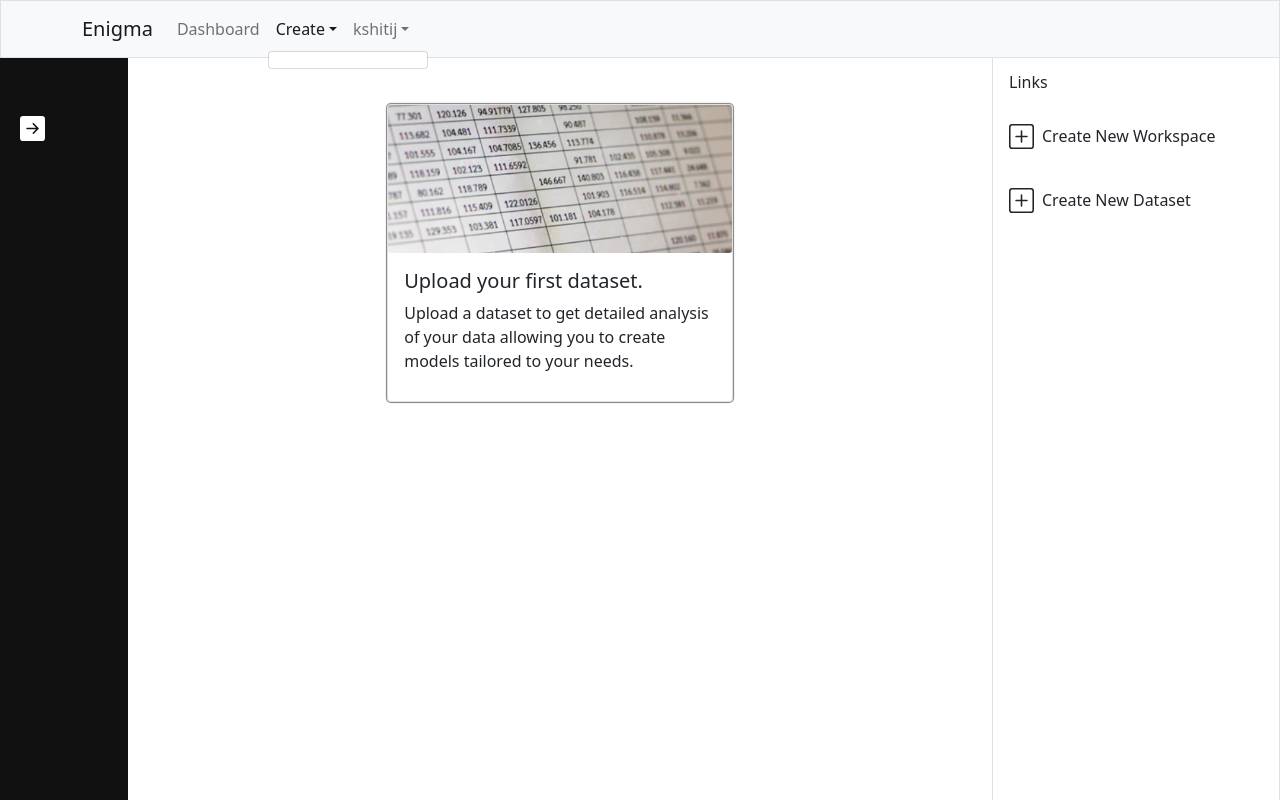
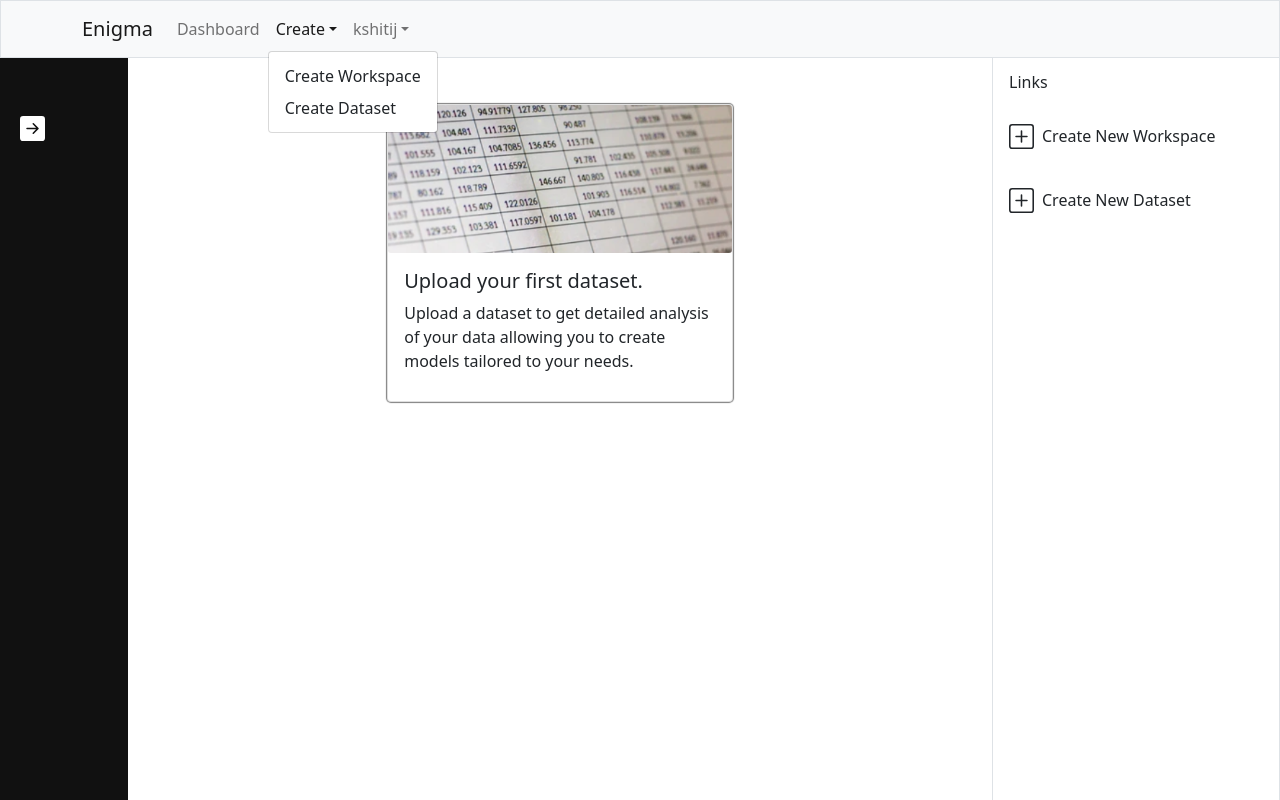
Before and after one commit to kshitijgundale/enigma, a React (Create React App) app: page /dashboard in a window 1280 px wide. Both pictures are taken after a click on the button "Create". Built offline with nearby package versions, Linux system fonts and the light colour scheme.

Commit message:
created global modals

```diff
--- a/src/App.js
+++ b/src/App.js
@@ -3,6 +3,7 @@ import 'bootstrap/dist/css/bootstrap.min.css';
 import Title from "./components/title";
 import Dashboard from './components/dashboard/dashboard';
 import CreateNewWorkspace from './components/createNewWorkspace';
+import CreateWorkspaceModal from './components/modals/createWorkspaceModal';
 
 import {
   BrowserRouter as Router,
@@ -11,6 +12,10 @@ import {
 
 function App() {
   return (
+    <div>
+      <div>
+        <CreateWorkspaceModal></CreateWorkspaceModal>
+      </div>
       <Router>
         <Routes>
           <Route path='/' element={<Title></Title>}></Route>
@@ -18,6 +23,7 @@ function App() {
           <Route path='/create-new-workspace' element={<CreateNewWorkspace></CreateNewWorkspace>}></Route>
         </Routes>
       </Router>
+    </div>
   );
 }
 
--- a/src/components/dashboard/dashboard.js
+++ b/src/components/dashboard/dashboard.js
@@ -1,11 +1,12 @@
 import SideNav from "../navigation/sidenav"
 import NavBar from "../navigation/navbar"
-import { useSelector } from "react-redux"
-import { Navigate, useNavigate } from "react-router-dom"
+import { useDispatch, useSelector } from "react-redux"
+import { Navigate } from "react-router-dom"
 import { useMediaQuery } from "../../hooks/useMediaQuery"
 import { useState } from "react"
 import { Card } from "react-bootstrap"
 import excelImage from "../../images/tabularData.png"
+import { toggleDisplay } from "../../reducers/modalReducer"
 
 const Plus = () => {
     return (
@@ -69,10 +70,10 @@ const Dashboard = () => {
 
     const isLoggedIn = useSelector(state => state.user.isLoggedIn)
     const datasets = useSelector(state => state.user.datasets)
-    const navigate = useNavigate()
+    const dispatch = useDispatch()
 
-    const navigateToCreateProject = () => {
-        navigate('/create-new-workspace')
+    const openCreateWorkSpace = () => {
+        dispatch(toggleDisplay({field: "workspace", value: true}))
     }
 
     const isPageLarge = useMediaQuery("(min-width: 768px)")
@@ -95,7 +96,7 @@ const Dashboard = () => {
                         isPageLarge ?
                         <div className="w-25 border border-bottom-0">
                             <h6 className="m-3 text-bold ">Links</h6>
-                            <LinkItem text={"Create New Workspace"} handleOnClick={navigateToCreateProject}></LinkItem>
+                            <LinkItem text={"Create New Workspace"} handleOnClick={openCreateWorkSpace}></LinkItem>
                             <LinkItem text={"Create New Dataset"}></LinkItem>
                             {
                                 datasets ?
--- /dev/null
+++ b/src/components/modals/createWorkspaceModal.js
@@ -0,0 +1,39 @@
+import { Modal, Form, Button } from "react-bootstrap"
+import { useMediaQuery } from "../../hooks/useMediaQuery"
+import { useDispatch, useSelector } from "react-redux"
+import { toggleDisplay } from "../../reducers/modalReducer"
+
+const CreateWorkspaceModal = () => {
+
+    const isPageLarge = useMediaQuery("(min-width: 768px)")
+    const show = useSelector(state => state.modals.workspace)
+    const dispatch = useDispatch()
+
+
+    return (
+        <Modal show={show} onHide={()=>{ dispatch(toggleDisplay({field: "workspace", value: false})) }} centered>
+            <Modal.Header closeButton></Modal.Header>
+            <Modal.Body className="d-flex flex-column justify-content-center align-items-center">
+                <Form>
+                    <Form.Group className="mb-3">
+                        <Form.Label>Workspace Name</Form.Label>
+                        <Form.Control
+                            type="text"
+                        />
+                    </Form.Group>
+                    <Form.Group className="mb-3">
+                        <Form.Label>Description</Form.Label>
+                        <Form.Control
+                            as="textarea"
+                        />
+                    </Form.Group>
+                </Form>
+            </Modal.Body>
+            <Modal.Footer>
+                <Button size="md">Create</Button>
+            </Modal.Footer>
+        </Modal>
+    )
+}
+
+export default CreateWorkspaceModal
--- a/src/components/navigation/navbar.js
+++ b/src/components/navigation/navbar.js
@@ -1,5 +1,6 @@
 import { Navbar, Container, Nav, NavDropdown } from "react-bootstrap";
 import { useDispatch, useSelector } from "react-redux";
+import { toggleDisplay } from "../../reducers/modalReducer";
 import { logout } from "../../reducers/userReducer";
 
 const NavBar = () => {
@@ -23,7 +24,10 @@ const NavBar = () => {
                         <Navbar.Collapse id="basic-navbar-nav">
                             <Nav className="me-auto">
                                 <Nav.Link>Dashboard</Nav.Link>
-                                <NavDropdown title="Create"></NavDropdown>
+                                <NavDropdown title="Create">
+                                    <NavDropdown.Item onClick={ ()=>{dispatch(toggleDisplay({field: "workspace", value: true}))} }>Create Workspace</NavDropdown.Item>
+                                    <NavDropdown.Item>Create Dataset</NavDropdown.Item>
+                                </NavDropdown>
                                 <NavDropdown title={user.username} id="basic-nav-dropdown">
                                     <NavDropdown.Item>Profile</NavDropdown.Item>
                                     <NavDropdown.Divider />
--- /dev/null
+++ b/src/reducers/modalReducer.js
@@ -0,0 +1,18 @@
+import { createSlice } from "@reduxjs/toolkit";
+
+const modalSlice = createSlice({
+    name: "modals",
+    initialState: {
+        "workspace": false,
+        "model": false,
+        "dataset": false
+    },
+    reducers: {
+        toggleDisplay(state, action){
+            state[action.payload.field] = action.payload.value
+        }
+    }
+})
+
+export const { toggleDisplay } = modalSlice.actions
+export default modalSlice.reducer
--- a/src/store.js
+++ b/src/store.js
@@ -1,11 +1,13 @@
 import { configureStore } from "@reduxjs/toolkit";
 import modelFormReducer from "./reducers/modelFormReducer";
 import userReducer from './reducers/userReducer'
+import modalReducer from "./reducers/modalReducer";
 
 const store = configureStore({
     reducer: {
         user: userReducer,
-        model: modelFormReducer
+        model: modelFormReducer,
+        modals: modalReducer
     }
 })
 
```
Also changed, not shown: src/components/modals/createModelModal.js (renamed from src/components/dashboard/createModelModal.js). Lines whose indentation alone changed are shown as unchanged.
